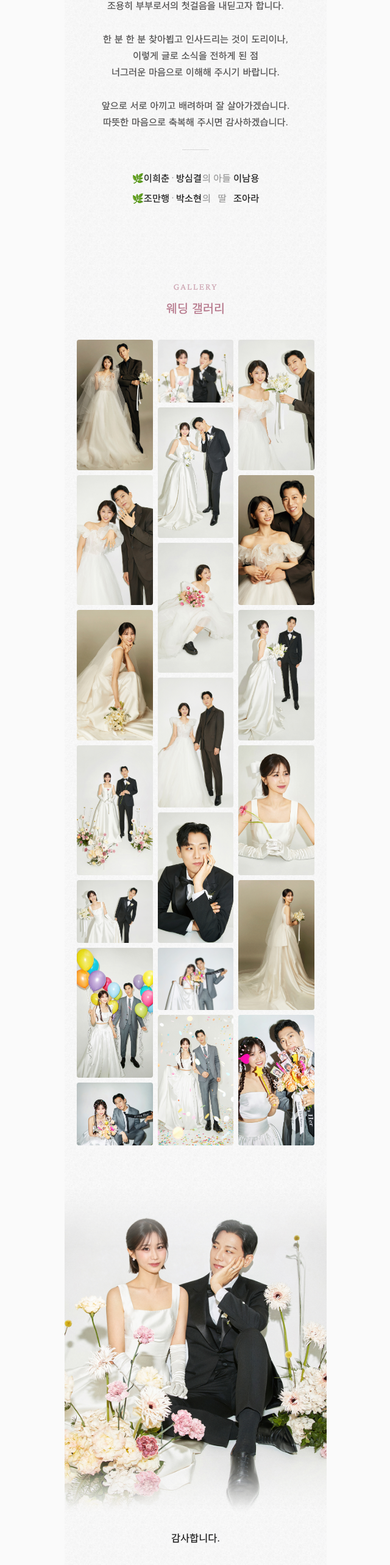
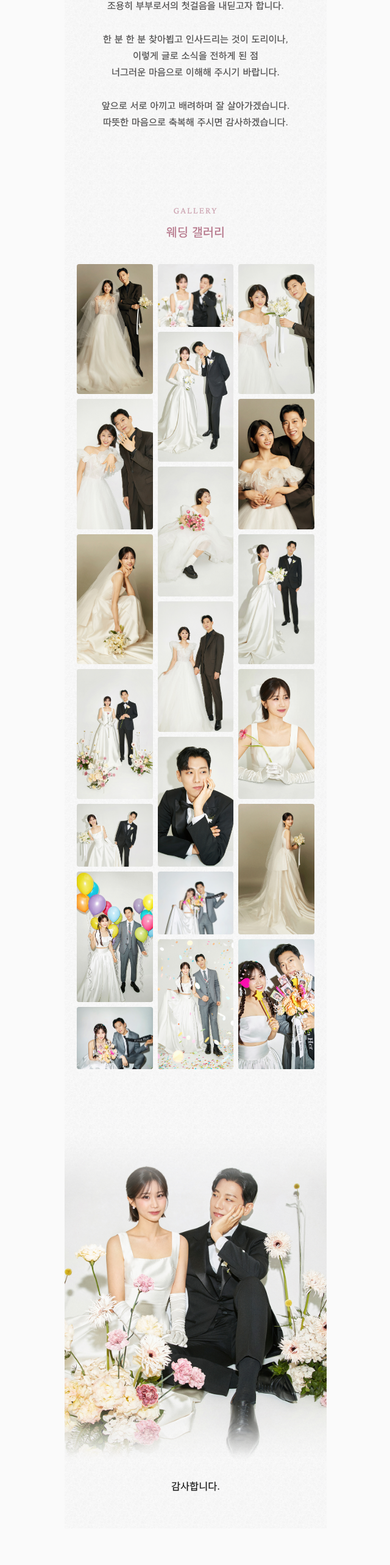
Before and after one commit to vividcolor12/newChapter, a React (Vite) app: page / in a window 1280 px wide. Shown: the part 995-3561 px from the top of the page at 61% size, without its empty margins (319-959 px from the left). After the commit the page ends 3501 px from the top, so only its background shows below. Built offline with nearby package versions, Linux system fonts and the light colour scheme; a web font is replaced by a local one.

Commit message:
Update Open Graph and Twitter meta descriptions in index.html for clarity. Refactor App component to conditionally render footer in Intro based on page key, enhancing user experience. Adjust styles in origin.css for improved layout consistency.

```diff
--- a/index.html
+++ b/index.html
@@ -8,7 +8,7 @@
     <meta property="og:type" content="website" />
     <meta property="og:url" content="https://vividcolor12.github.io/newChapter/" />
     <meta property="og:title" content="이남용 ♥ 조아라 결혼합니다." />
-    <meta property="og:description" content="함께 축하해 주세요!" />
+    <meta property="og:description" content="축하해 주세요!" />
     <meta property="og:image" content="https://vividcolor12.github.io/newChapter/ogImg.jpg" />
     <meta property="og:image:secure_url" content="https://vividcolor12.github.io/newChapter/ogImg.jpg" />
     <meta property="og:image:type" content="image/jpeg" />
@@ -16,7 +16,7 @@
     <meta property="og:image:height" content="400" />
     <meta name="twitter:card" content="summary_large_image" />
     <meta name="twitter:title" content="이남용 ♥ 조아라 결혼합니다." />
-    <meta name="twitter:description" content="함께 축하해 주세요!" />
+    <meta name="twitter:description" content="축하해 주세요!" />
     <meta name="twitter:image" content="https://vividcolor12.github.io/newChapter/ogImg.jpg" />
     <link rel="preconnect" href="https://fonts.googleapis.com" />
     <link rel="preconnect" href="https://fonts.gstatic.com" crossorigin />
--- a/src/App.jsx
+++ b/src/App.jsx
@@ -8,10 +8,13 @@ import GalleryViewer from './components/GalleryViewer.jsx';
 import CopyAlert from './origin/popups/CopyAlert.jsx';
 import Opening from './origin/Opening.jsx';
 import { GALLERY, photo } from './data/photos.js';
-import { ACCOUNTS, getPageKey } from './data/accounts.js';
+import { ACCOUNTS, DEFAULT_PAGE, getPageKey } from './data/accounts.js';
 
 // 이 페이지(/p, /j, /z)의 계좌 정보. null 이면 계좌 섹션을 그리지 않습니다.
-const ACCOUNT_LIST = ACCOUNTS[getPageKey()];
+const PAGE_KEY = getPageKey();
+const ACCOUNT_LIST = ACCOUNTS[PAGE_KEY];
+// 기본 페이지(z)에서는 인트로의 부모님 이름(.section-footer)도 생략합니다.
+const SHOW_INTRO_FOOTER = PAGE_KEY !== DEFAULT_PAGE;
 const GALLERY_IMAGES = GALLERY.map(({ id }) => photo(id));
 
 // data-aos 요소가 화면에 들어오면 aos-animate 클래스를 붙여 페이드인시킵니다.
@@ -144,7 +147,7 @@ export default function App() {
         className={`container bg_theme_white theme_emp_color_purple ft-gowundodum bg_pattern_small_flower${viewerIndex !== null ? ' blur-active' : ''}`}
       >
         <Main />
-        <Intro />
+        <Intro showFooter={SHOW_INTRO_FOOTER} />
         <Gallery />
         {ACCOUNT_LIST ? <Account accounts={ACCOUNT_LIST} /> : null}
         <EndingV2Area />
--- a/src/origin/Intro.jsx
+++ b/src/origin/Intro.jsx
@@ -1,4 +1,4 @@
-export default function Intro() {
+export default function Intro({ showFooter = true }) {
   return (
     <div data-v-0f70ab0a="" id="section-intro">
       <section data-v-244400fe="" data-v-0f70ab0a="" className="ft-gowundodum">
@@ -24,6 +24,7 @@ export default function Intro() {
             </p>
           </div>
         </div>
+        {showFooter ? (
           <div data-v-244400fe="" data-aos="fade-up" className="section-footer aos-init">
             <div data-v-244400fe="" className="division-line" />
             <div data-v-244400fe="" className="introBottomDisplay">
@@ -115,6 +116,7 @@ export default function Intro() {
               </div>
             </div>
           </div>
+        ) : null}
       </section>
     </div>
   );
--- a/src/styles/origin.css
+++ b/src/styles/origin.css
@@ -67,7 +67,7 @@ p { margin: 0px; }
 .container.ft-gowundodum[data-v-0f70ab0a] { font-family: "Gowun Dodum", sans-serif; }
 .container.ft-gowundodum[data-v-0f70ab0a] :not(.ft-gowun-bold) { -webkit-text-stroke: 0.2px; }
 .container.ft-gowundodum[data-v-0f70ab0a] .ft-gowun-bold *, .container.ft-gowundodum[data-v-0f70ab0a] .ft-gowun-bold, .container.ft-gowundodum[data-v-0f70ab0a] i { -webkit-text-stroke: 0px !important; }
-.ending-v2-area[data-v-0f70ab0a] { position: relative; }
+.ending-v2-area[data-v-0f70ab0a] { position: relative; padding-top: 40px;}
 [data-aos][data-aos][data-aos-delay="100"], body[data-aos-delay="100"] [data-aos] { }
 [data-aos][data-aos][data-aos-delay="100"].aos-animate, body[data-aos-delay="100"] [data-aos].aos-animate { transition-delay: 0.1s; }
 [data-aos^="fade"][data-aos^="fade"] { opacity: 0; transition-property: opacity, transform; }
```
Lines whose indentation alone changed are shown as unchanged.
